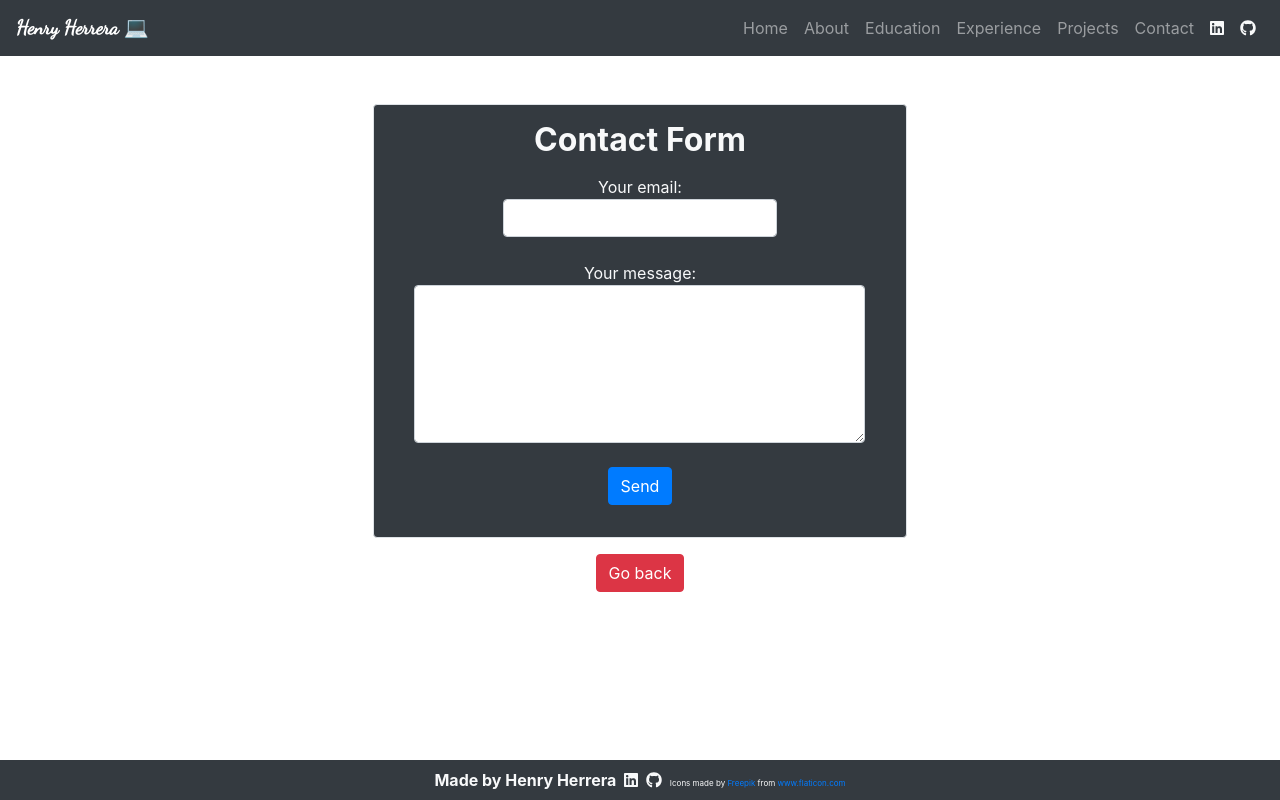
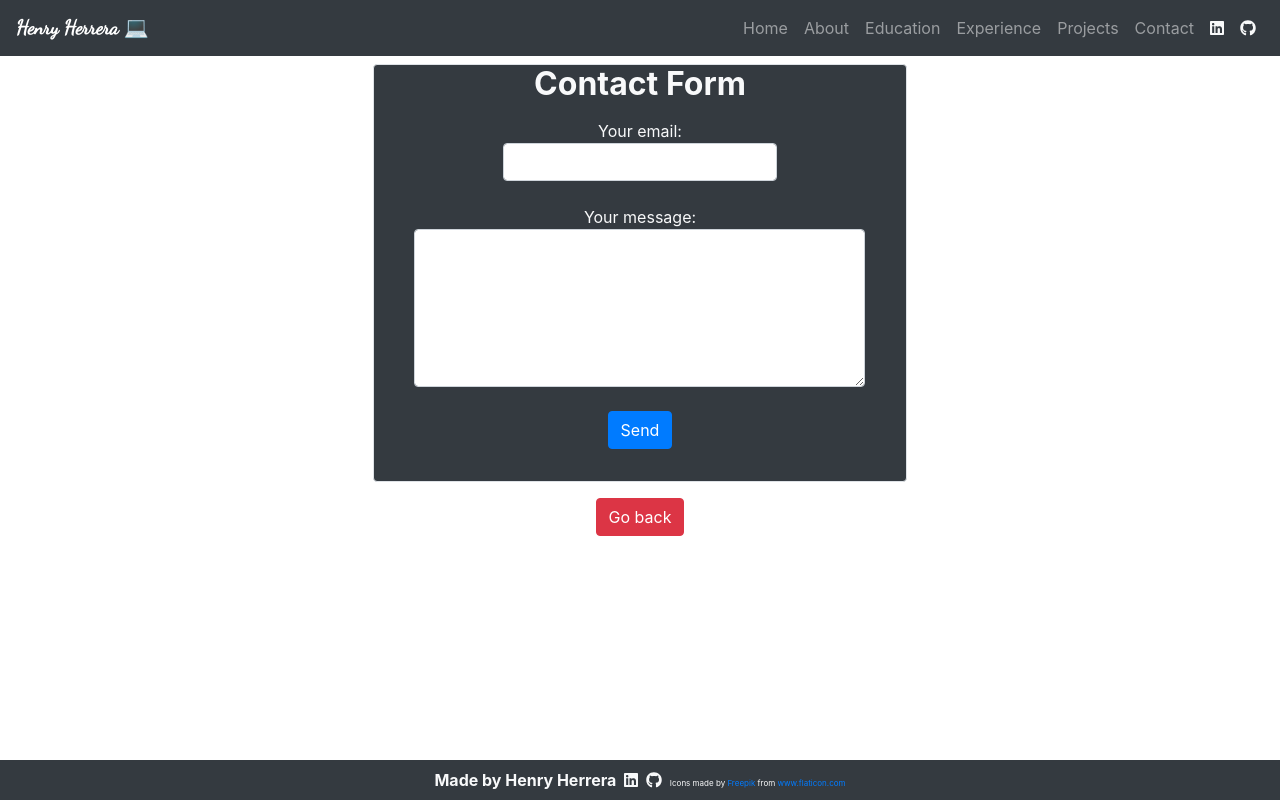
Before and after one commit to hjhm2018/my-portfolio, a React (Create React App) app: page /contact in a window 1280 px wide. Both pictures are taken after a click on the button "Send a message". Built offline with nearby package versions, Linux system fonts and the light colour scheme.

Commit message:
fixed some bugs

```diff
--- a/src/components/Contact.js
+++ b/src/components/Contact.js
@@ -30,7 +30,7 @@ function Contact() {
             </div>
             <p className="col-lg-12 text-center"><button className=" btn btn-info" onClick={reloadPage}>Click   me if you don't see the badge</button></p>
 
-            <div className="col-lg-12 mt-4 mb-5 text-center">
+            <div className="col-lg-12 mt-1 mb-5 text-center">
                 <button onClick={buttonShow} class="btn btn-success">Send a message</button>
             </div>
         </div>
--- a/src/components/ContactForm.js
+++ b/src/components/ContactForm.js
@@ -17,7 +17,7 @@ export default class MyForm extends React.Component {
     const { status } = this.state;
     return (
         <>
-      <form className="text-center border rounded col-lg-5 mx-auto mb-3 pt-3 pb-3 bg-dark text-light mt-5"
+      <form className="text-center border rounded col-lg-5 mx-auto mb-3 pb-3 bg-dark text-light mt-2"
         onSubmit={this.submitForm}
         action="https://formspree.io/xoqkgkpd"
         method="POST"
@@ -44,7 +44,7 @@ export default class MyForm extends React.Component {
         {status === "ERROR" && <p>Ooops! There was an error.</p>}
       </form>
 
-      <div className="col-lg-12 text-center">
+      <div className="col-lg-12 text-center mb-5 pb-5">
             <button onClick={this.props.hide} className="btn btn-danger">Go back</button>
       </div>
 
--- a/src/components/Nav.js
+++ b/src/components/Nav.js
@@ -23,7 +23,7 @@ const nav = () => {
     return (
         <Router>
 
-            <Navbar collapseOnSelect expand="lg" bg="dark" variant="dark">
+            <Navbar collapseOnSelect expand="lg" bg="dark" variant="dark" className="sticky-top">
                 <Navbar.Brand className="name font-weight-bold" as={Link} to="/">Henry Herrera <span role="img" aria-label="computer emoji">&#128187;</span></Navbar.Brand>
                 <Navbar.Toggle aria-controls="responsive-navbar-nav" />
                 <Navbar.Collapse id="responsive-navbar-nav">
```
Also changed, not shown: 1 other file (tests, documents, lock files or other folders).
